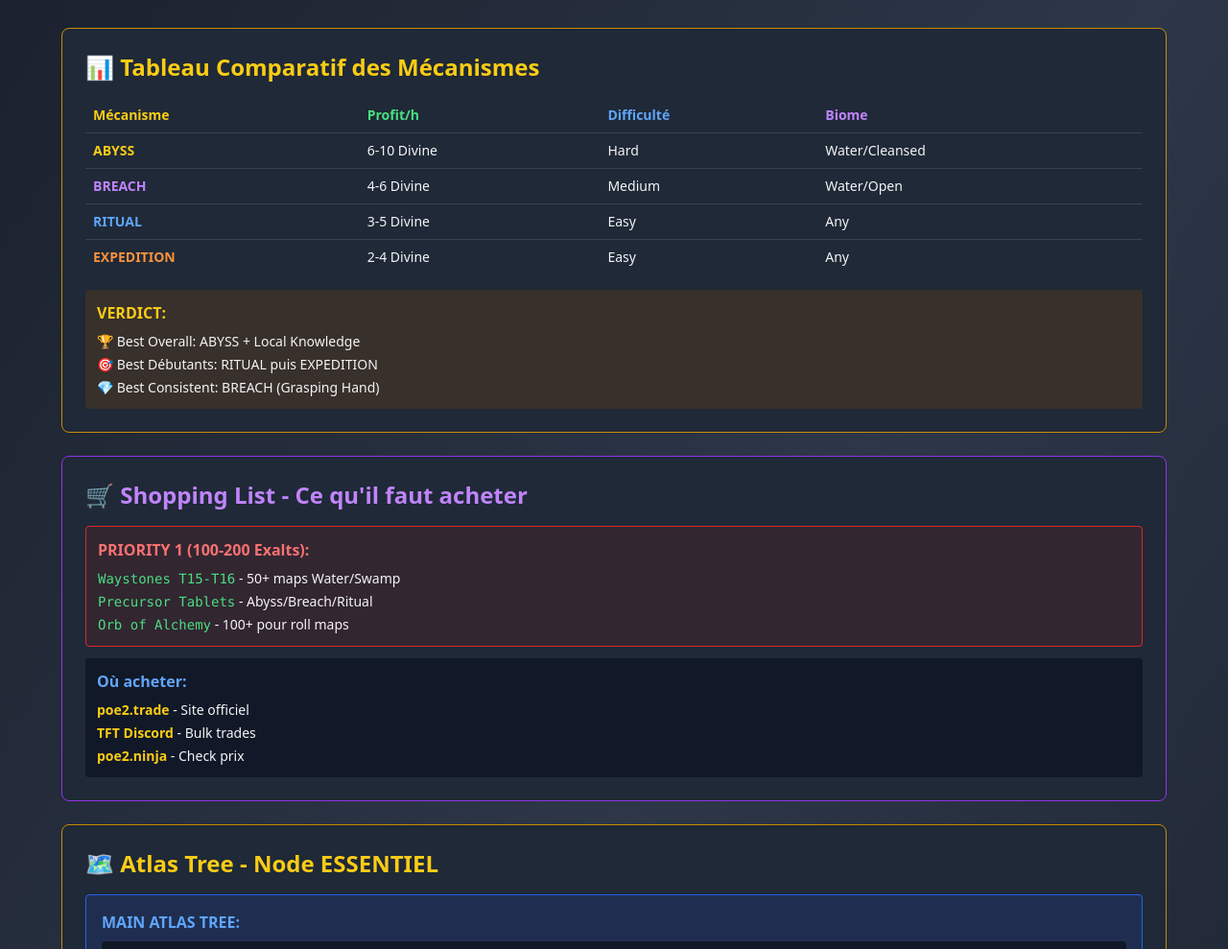
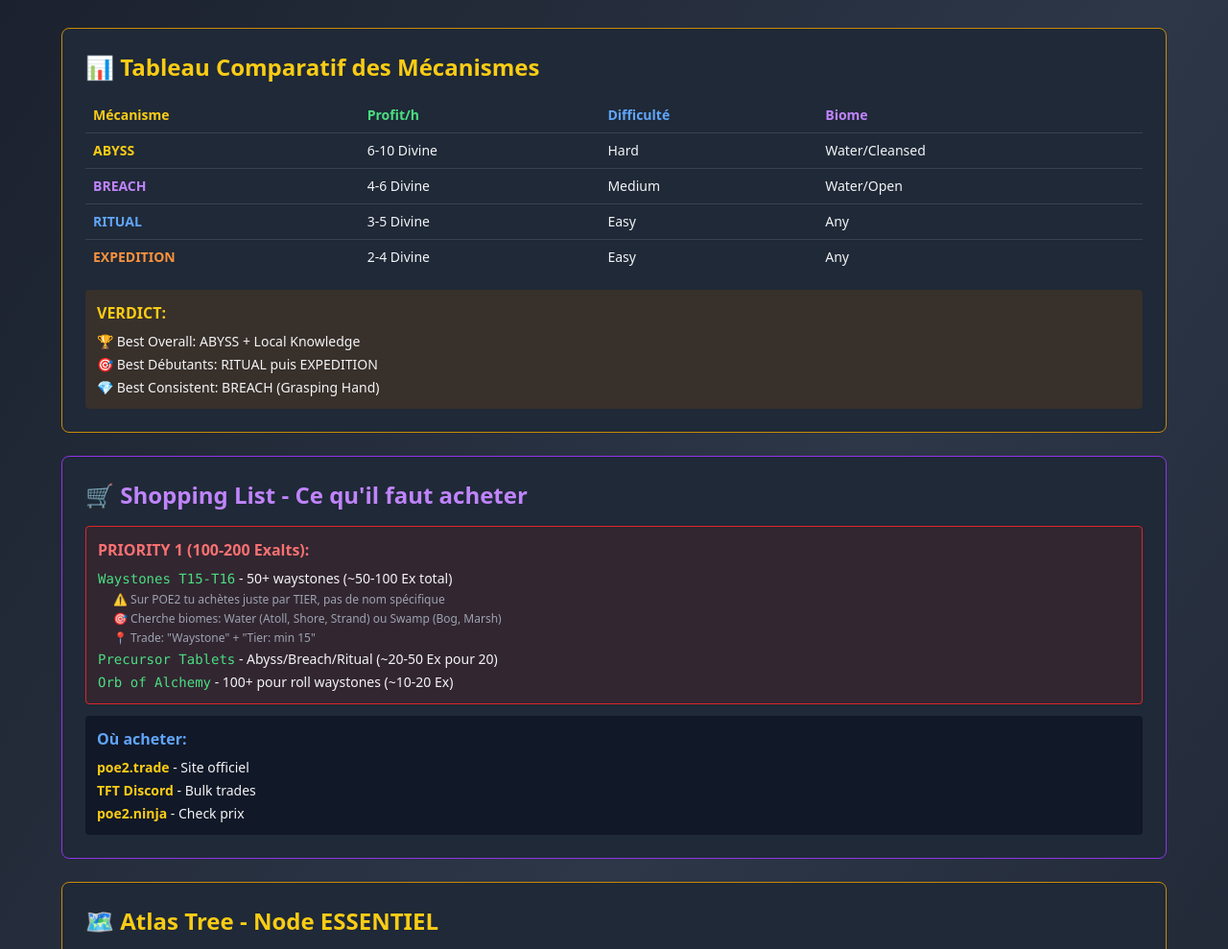
Before and after one commit to storkoz/poe2-guide, a plain HTML site: page index.html in a window 1280 px wide. Shown: the part 111-1100 px from the top of the page at 96% size. Drawn offline with nearby package versions, Linux system fonts and the light colour scheme.

Commit message:
Update index.html

```diff
--- a/index.html
+++ b/index.html
@@ -54,9 +54,12 @@
             <div class="p-3 bg-red-900 bg-opacity-20 rounded border border-red-600 mb-3">
                 <p class="font-bold text-red-400 mb-2">PRIORITY 1 (100-200 Exalts):</p>
                 <ul class="text-sm space-y-1">
-                    <li><code class="text-green-400">Waystones T15-T16</code> - 50+ maps Water/Swamp</li>
-                    <li><code class="text-green-400">Precursor Tablets</code> - Abyss/Breach/Ritual</li>
-                    <li><code class="text-green-400">Orb of Alchemy</code> - 100+ pour roll maps</li>
+                    <li><code class="text-green-400">Waystones T15-T16</code> - 50+ waystones (~50-100 Ex total)</li>
+                    <li class="text-gray-400 text-xs ml-4">⚠️ Sur POE2 tu achètes juste par TIER, pas de nom spécifique</li>
+                    <li class="text-gray-400 text-xs ml-4">🎯 Cherche biomes: Water (Atoll, Shore, Strand) ou Swamp (Bog, Marsh)</li>
+                    <li class="text-gray-400 text-xs ml-4">📍 Trade: "Waystone" + "Tier: min 15"</li>
+                    <li><code class="text-green-400">Precursor Tablets</code> - Abyss/Breach/Ritual (~20-50 Ex pour 20)</li>
+                    <li><code class="text-green-400">Orb of Alchemy</code> - 100+ pour roll waystones (~10-20 Ex)</li>
                 </ul>
             </div>
             <div class="p-3 bg-gray-900 rounded">
```
